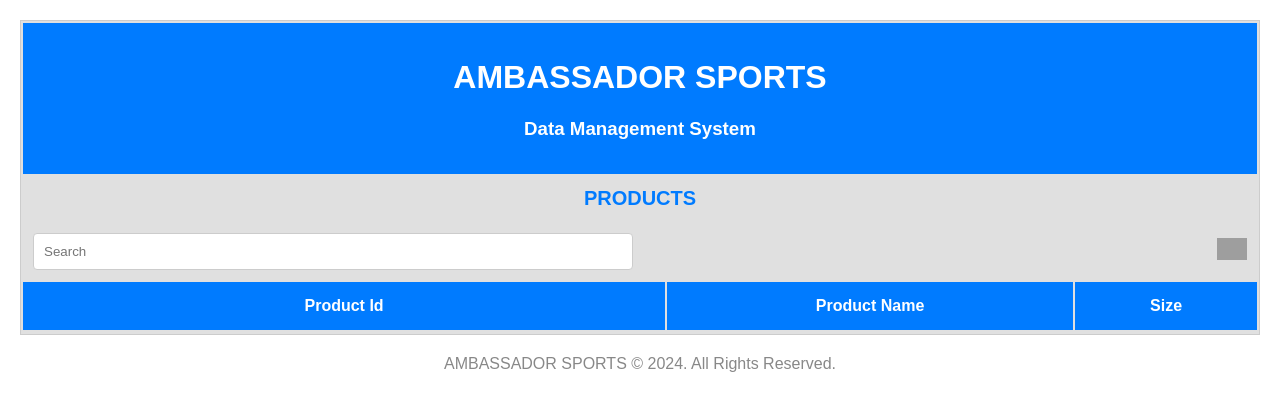
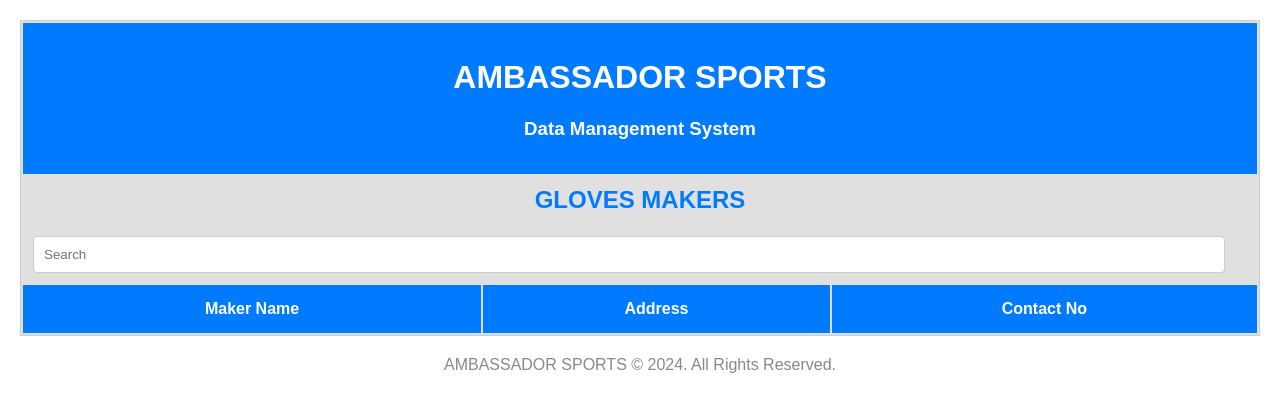
Before and after one commit to Berrafnoha/StockWise-Team-SE-2026, a Flask app: page /gloves/makers in a window 1280 px wide. Shown: the top 412 px of the page. Run offline with Flask 3, Linux system fonts and the light colour scheme; data that the repository does not hold is empty; some libraries are stand-ins or nearby versions; grey boxes are pictures that could not be loaded.

Commit message:
Fix products, search and makers page

```diff
--- a/app.py
+++ b/app.py
@@ -65,9 +65,12 @@ def fetch_data_Gloves():
         products = []
         for row in cursor.fetchall():
             maker = {
-                'name': row[0],
-                'unit_address': row[1],
-                'contact_no': row[2]
+                'id': row[0],
+                'name': row[1],
+                'size': row[2],
+            'material': row[3],
+            'colour': row[4],
+            'description': row[5]
             }
             products.append(maker)
 
@@ -130,7 +133,6 @@ def product_fetch_data():
         cursor.close()
         conn.close()
 
-        print(details[0])
         return details
 
     except (Exception, psycopg2.DatabaseError) as e:
@@ -180,7 +182,6 @@ def fetch_order_history_data():
         cursor = conn.cursor()
         cursor.execute("SELECT * FROM Gloves_Order_History ")
         result = cursor.fetchall()
-        print(result[0])
         return result
 
     except (Exception, psycopg2.DatabaseError) as e:
@@ -217,12 +218,12 @@ def save_product():
     if request.method == 'POST':
         # Retrieve form data
         product_name = request.form['product_name']
-        product_id = request.form['product_id']
-        maker = request.form['maker']
+        size = request.form['size']
+        description = request.form['description']
         material = request.form['material']
         colour = request.form['colour']
 
-        insert_product(product_name, product_id, maker, material, colour)
+        insert_product(product_name, size, material, colour, description)
 
         return redirect(url_for('gloves_products'))
 
--- a/database.ini
+++ b/database.ini
@@ -1,6 +1,6 @@
 [postgresql]
 host=localhost
-database=Factory
+database=stockwise
 user=postgres
 password=1234
 port=5432
--- a/templates/Delete_Product.html
+++ b/templates/Delete_Product.html
@@ -126,7 +126,7 @@ button:hover {
         <td>{{ product[2] }}</td>
         <td>
             <form action="/delete_item" method="post">
-                <input type="hidden" name="delete_item" value="{{ product.p_id }}">
+                <input type="hidden" name="delete_item" value="{{ product[0] }}">
                 <button type="submit" >Delete</button>
             </form>
         </td>
--- a/templates/Gloves_maker_window.html
+++ b/templates/Gloves_maker_window.html
@@ -1,82 +1,17 @@
 <!DOCTYPE html>
 <html>
 <head>
-<title>Product Management System</title>
+<title>Makers - Ambassador Sports</title>
 <style>
-    /* General Styles */
-    body {
-        font-family: Arial, sans-serif;
-        margin: 20px;
-    }
-
-    /* Table Styles */
-    table {
-        width: 100%;
-        background-color: #e0e0e0;
-        border: 1px solid #ccc;
-    }
-    th {
-        background-color: #007bff;
-        color: white;
-        text-align: center;
-        padding: 15px;
-    }
-    td {
-        padding: 10px;
-    }
-
-    /* Input Styles */
-    input[type="text"] {
-        width: calc(100% - 22px);
-        padding: 10px;
-        border: 1px solid #ccc;
-        border-radius: 4px;
-        box-sizing: border-box;
-    }
-
-    /* Gear Icon Styles */
-    .gear-icon-container {
-        position: relative;
-        display: inline-block;
-    }
-    .options {
-        position: absolute;
-        top: 100%;
-        left: 50%;
-        transform: translateX(-50%);
-        background-color: #fff;
-        box-shadow: 0 0 10px rgba(0, 0, 0, 0.1);
-        padding: 10px;
-        border-radius: 5px;
-        z-index: 1;
-        visibility: hidden;
-        opacity: 0;
-        transition: visibility 0s, opacity 0.3s linear;
-    }
-    .gear-icon-container:hover .options {
-        visibility: visible;
-        opacity: 1;
-    }
-    .options a {
-        display: block;
-        padding: 5px 0;
-        color: #333;
-        text-decoration: none;
-    }
-    .options a:hover {
-        background-color: #f4f4f4;
-    }
-
-    /* Footer Styles */
-    .footer {
-        text-align: center;
-        margin-top: 20px;
-        color: #888;
-    }
+    body { font-family: Arial, sans-serif; margin: 20px; }
+    table { width: 100%; background-color: #e0e0e0; border: 1px solid #ccc; }
+    th { background-color: #007bff; color: white; text-align: center; padding: 15px; }
+    td { padding: 10px; }
+    input[type="text"] { width: calc(100% - 22px); padding: 10px; border: 1px solid #ccc; border-radius: 4px; box-sizing: border-box; }
+    .footer { text-align: center; margin-top: 20px; color: #888; }
 </style>
 </head>
 <body>
-
   <table>
     <tr>
       <th colspan="3">
@@ -86,37 +21,24 @@
     </tr>
     <tr>
       <td colspan="3" style="text-align: center;">
-        <button style="background-color: transparent; border: none; cursor: pointer;">
-          <h2 style="color: #007bff; margin: 0;">PRODUCTS</h2>
-        </button>
+        <h2 style="color: #007bff; margin: 0;">GLOVES MAKERS</h2>
       </td>
     </tr>
     <tr>
-      <td style="padding: 10px;">
-        <input type="text" placeholder="Search">
-      </td>
-      <td></td>
-      <td style="padding: 10px; text-align: right;">
-        <div class="gear-icon-container">
-            <img src="ellipsis.png" alt="Gear Icon" width="30">
-            <div class="options">
-                <p><a href="{{ '/Add_Product.html' }}" class="button">ADD</a></p>
-                <p><a href="{{ '/Delete_Product.html' }}" class="button">DELETE</a></p>
-            </div>
-        </div>
+      <td colspan="3" style="padding: 10px;">
+        <input type="text" id="search" placeholder="Search">
       </td>
     </tr>
     <tr>
-      <th>Product Id</th>
-      <th>Product Name</th>
-      <th>Size</th>
+      <th>Maker Name</th>
+      <th>Address</th>
+      <th>Contact No</th>
     </tr>
+    {% for maker in makers %}
     <tr>
-      {% for product in products %}
-    <tr>
-      <td>{{ product.name }}</td>
-      <td>{{ product.unit_address }}</td>
-      <td>{{ product.contact_no }}</td>
+      <td>{{ maker.name }}</td>
+      <td>{{ maker.unit_address }}</td>
+      <td>{{ maker.contact_no }}</td>
     </tr>
     {% endfor %}
   </table>
@@ -124,5 +46,16 @@
   <div class="footer">
     <p>AMBASSADOR SPORTS &copy; 2024. All Rights Reserved.</p>
   </div>
+
+  <script>
+    document.getElementById("search").addEventListener("keyup", function () {
+      var q = this.value.toLowerCase();
+      document.querySelectorAll("table tr").forEach(function (r) {
+        if (r.cells.length === 3 && r.cells[0].tagName === "TD" && !r.querySelector("input") && !r.querySelector("h2")) {
+          r.style.display = r.innerText.toLowerCase().indexOf(q) > -1 ? "" : "none";
+        }
+      });
+    });
+  </script>
 </body>
 </html>
```
Also changed, not shown: templates/Add_Product.html (+4 -4 lines), templates/Gloves_product_window.html (+7 -7 lines), 1 other file.
